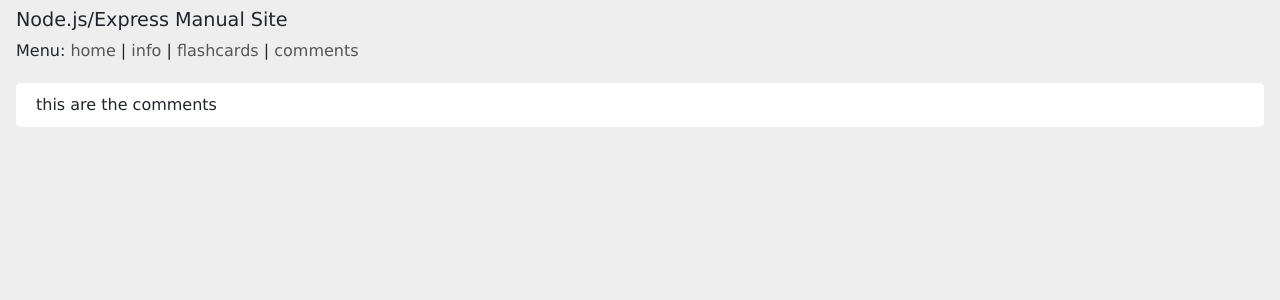
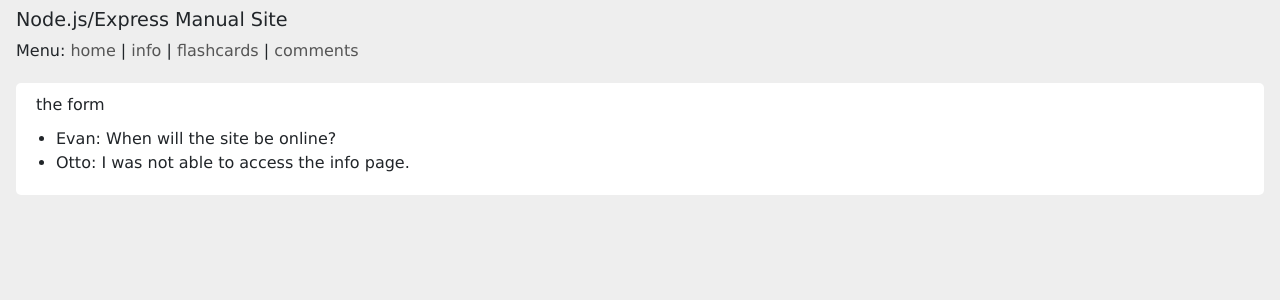
Before and after one commit to edwardtanguay/nodeexpress3, a Node server app: page /comments in a window 1280 px wide. Shown: the top 300 px of the page. Run offline with Node 20, Linux system fonts and the light colour scheme; some libraries are stand-ins or nearby versions.

Commit message:
showing comments

```diff
--- a/public/css/main.css
+++ b/public/css/main.css
@@ -31,3 +31,5 @@
     font-weight: bold; }
   body .flashcardSection .back {
     color: brown; }
+  body .pageComments ul {
+    margin: 10px 0 10px -20px; }
--- /dev/null
+++ b/public/data/comments.json
@@ -0,0 +1,12 @@
+[
+	{
+		"body": "When will the site be online?",
+		"author": "Evan",
+		"when": "2021-01-23 19:10:00"
+	},
+	{
+		"body": "I was not able to access the info page.",
+		"author": "Otto",
+		"when": "2021-01-23 19:00:30"
+	}
+]
--- /dev/null
+++ b/public/itemTypes/itemTypeComments.js
@@ -0,0 +1,12 @@
+const path = require('path');
+const ItemTypes = require('./ItemTypes');
+
+class ItemTypeComments extends ItemTypes {
+	constructor() {
+		super();
+
+		this.datafile = path.join(__dirname, '../data/comments.json');
+	}
+}
+
+module.exports = ItemTypeComments;
--- a/public/routes/index.js
+++ b/public/routes/index.js
@@ -1,5 +1,6 @@
 const express = require('express');
 const flashcardsRoute = require('./flashcards');
+const ItemTypeComments = require('../itemTypes/itemTypeComments.js');
 
 const router = express.Router();
 
@@ -11,7 +12,9 @@
 		res.render('layout/main', { pageTitle: config.appTitle, htmlText: 'this is <b>bold</b> text', pageIdCode: "info" });
 	});
 	router.get('/comments', (req, res) => {
-		res.render('layout/main', { pageTitle: config.appTitle, pageIdCode: "comments" });
+		const itemTypeComments = new ItemTypeComments();
+		itemTypeComments.getData(['items'])
+			.then(data => res.render('layout/main', { pageTitle: config.appTitle, data, pageIdCode: "comments" }));
 	});
 
 	router.use('/flashcards', flashcardsRoute(config));
--- a/public/sass/main.scss
+++ b/public/sass/main.scss
@@ -50,4 +50,9 @@
       color: brown;
     }
   }
+  .pageComments {
+    ul {
+      margin: 10px 0 10px -20px;
+    }
+  }
 }
--- a/public/views/pages/comments.ejs
+++ b/public/views/pages/comments.ejs
@@ -1 +1,10 @@
-this are the comments
+<div class="pageComments">
+<div class="formArea">
+	the form
+</div>
+<ul>
+	<% data.items.forEach(item=> {%>
+		<li class="comment"><%=item.author%>: <%=item.body%></li>
+	<% });%>
+</ul>
+</div>
```
Also changed, not shown: dev/copyfile/copyfile.js (added, +7 -0 lines).
